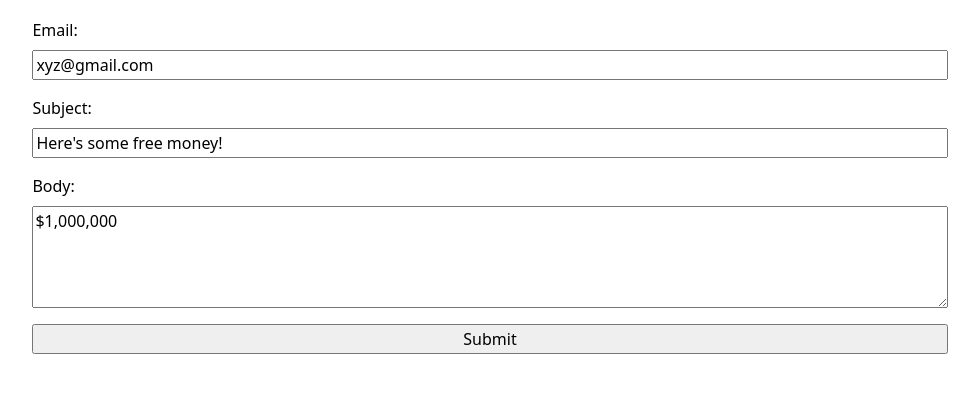
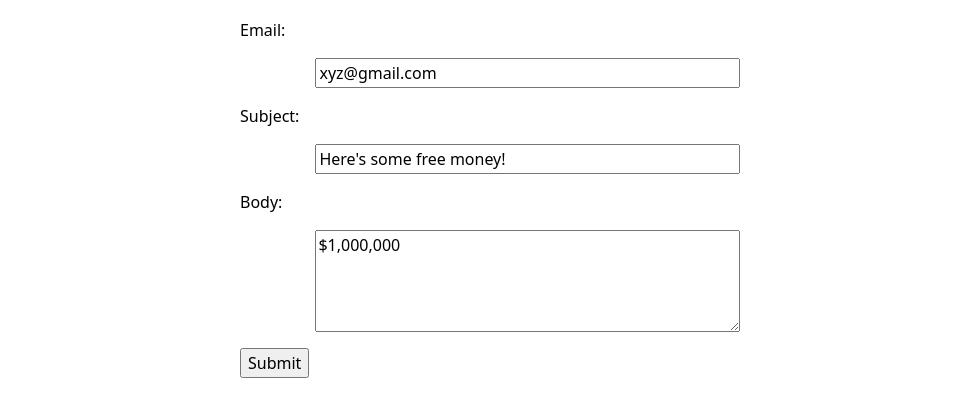
Before and after one commit to AniBoppana/portfolio, a plain HTML site: page contact/index.html in a window 1280 px wide. Shown: the part 140-556 px from the top of the page, without its empty margins (150-1129 px from the left). Drawn offline with Linux system fonts and the light colour scheme.

Commit message:
implemented grid layout

```diff
--- a/style.css
+++ b/style.css
@@ -49,15 +49,32 @@ nav ul li a:hover:not(.current) {
   background-color: oklch(from var(--color-accent) 95% 5% h);
 }
 
-label {
-  display: block;
-  margin-block: 0.5em 0.2em;
+form {
+  display: grid;
+  grid-template-columns: auto 1fr;
+  gap: 1em;
+  max-width: 500px;
+  margin: 0 auto;
 }
 
-input, textarea, button {
+label {
+  display: grid;
+  grid-template-columns: subgrid;
+  grid-column: 1 / -1;
+  margin: 0;
+}
+
+input, textarea {
   font: inherit;
-  display: block;
   width: 100%;
   box-sizing: border-box;
-  margin-block: 0.5em 1em;
+  grid-column: 2;
+  margin: 0;
 }
+
+button {
+  font: inherit;
+  grid-column: 1 / -1;
+  width: auto;
+  justify-self: start;
+}
```
